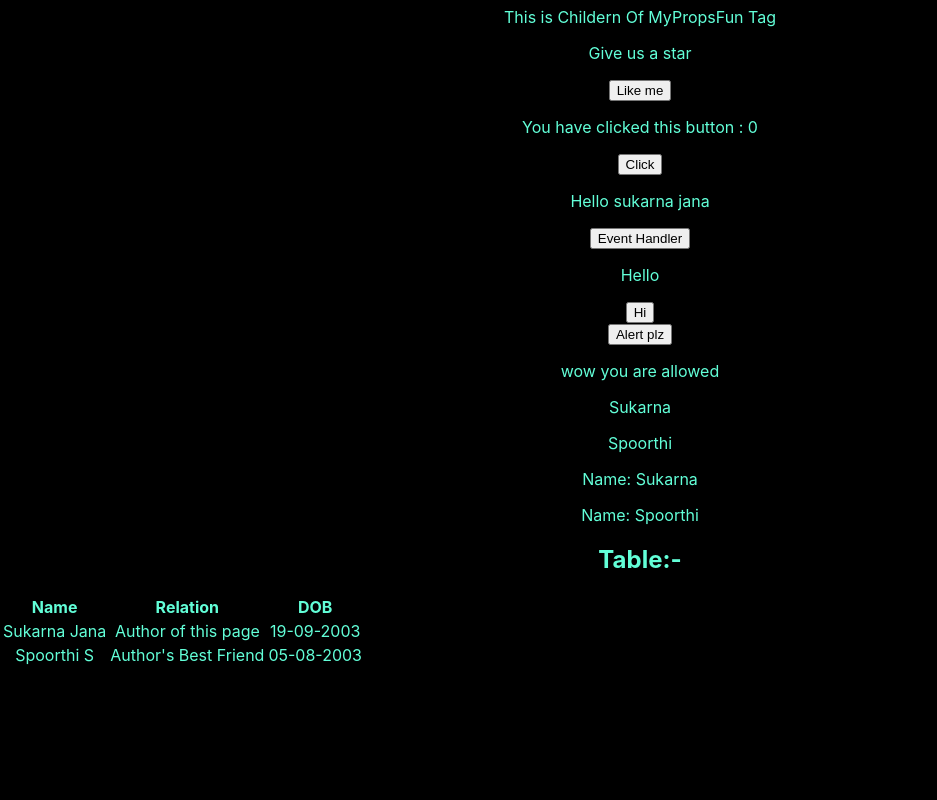
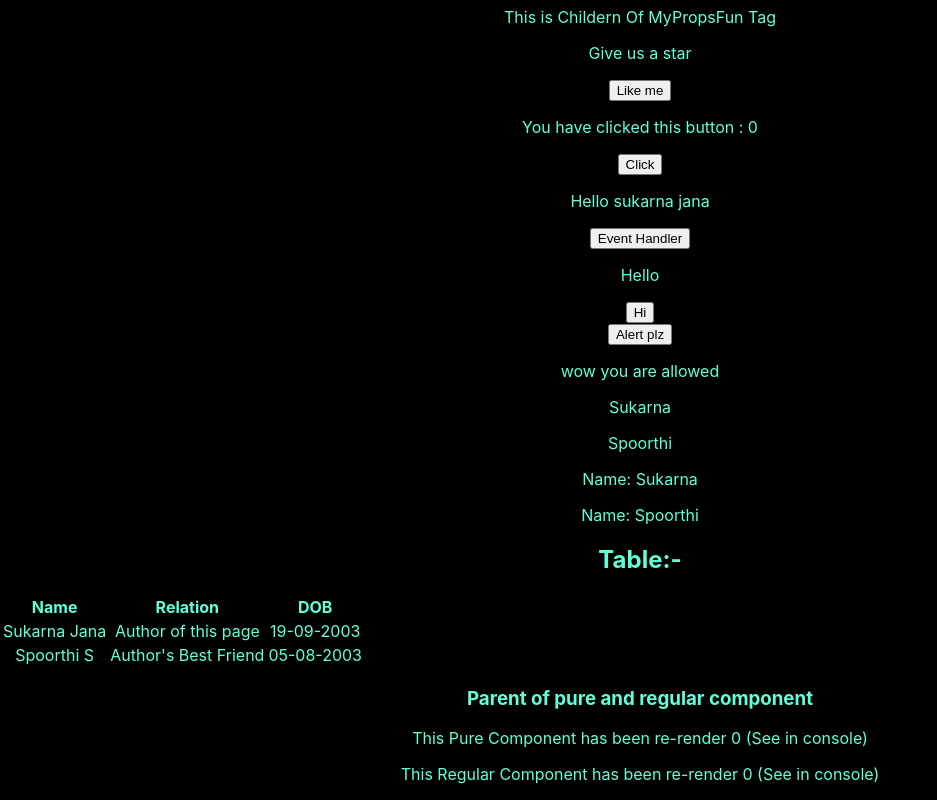
Before and after one commit to Sukarnascience/Full-Stack_JS-React, a React (Create React App) app in the folder demo/: page / in a window 1280 px wide. Shown: the part 461-1261 px from the top of the page, without its empty margins (0-937 px from the left). Before the commit the page ends 1129 px from the top, so only its background shows below. Built offline with nearby package versions, Linux system fonts and the light colour scheme.

Commit message:
Pure components

```diff
--- a/demo/src/App.js
+++ b/demo/src/App.js
@@ -18,6 +18,7 @@ import MyCondition from './components/workwithconditon';
 import MyList from './components/workingwithList';
 import MainForm from './components/submitForm';
 import MyTable from './components/TableHead';
+import ParentOfPureRegular from './components/ParentOfPureRegular';
 
 import myStyleModule from './components/myStyle.module.css';
 
@@ -62,6 +63,7 @@ function App() {
       <MyCondition/>
       <MyList/>
       <MyTable/>
+      <ParentOfPureRegular/>
     </div>
   );
 }
--- /dev/null
+++ b/demo/src/components/MyPureComp.js
@@ -0,0 +1,12 @@
+import React,{PureComponent} from 'react';
+
+class MyPureComp extends PureComponent{
+    render(){
+        console.log("Pure Component is re-rendered")
+        return(
+            <p>This Pure Component has been re-render {this.props.data} (See in console)</p>
+        )
+    }
+}
+
+export default MyPureComp;
--- /dev/null
+++ b/demo/src/components/MyRegularComp.js
@@ -0,0 +1,12 @@
+import React,{Component} from 'react';
+
+class MyRegularComp extends Component{
+    render(){
+        console.log("Regular Component is re-rendered")
+        return(
+            <p>This Regular Component has been re-render {this.props.data} (See in console)</p>
+        )
+    }
+}
+
+export default MyRegularComp;
--- /dev/null
+++ b/demo/src/components/ParentOfPureRegular.js
@@ -0,0 +1,31 @@
+import React,{Component} from 'react';
+import MyPureComp from './MyPureComp';
+import MyRegularComp from './MyRegularComp';
+
+class ParentOfPureRegular extends Component{
+    constructor(props){
+        super(props)
+        this.state={
+            count:0
+        }
+    }
+    componentDidMount(){
+        setInterval(() => {
+            this.setState({
+                count: 0
+            })
+        },2000)
+    }
+    render(){
+        console.log("this is the Parent of pure and regular component")
+        return(
+            <div>
+                <h3>Parent of pure and regular component</h3>
+                <MyPureComp data={this.state.count}/>
+                <MyRegularComp data={this.state.count}/>
+            </div>
+        )
+    }
+}
+
+export default ParentOfPureRegular;
```
Also changed, not shown: 1 other file (tests, documents, lock files or other folders).
